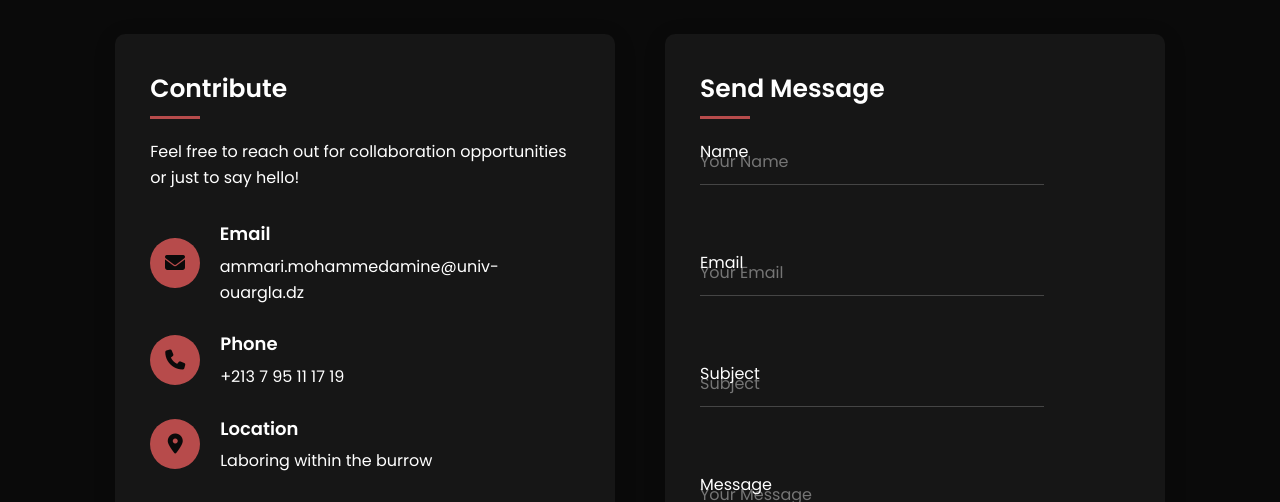
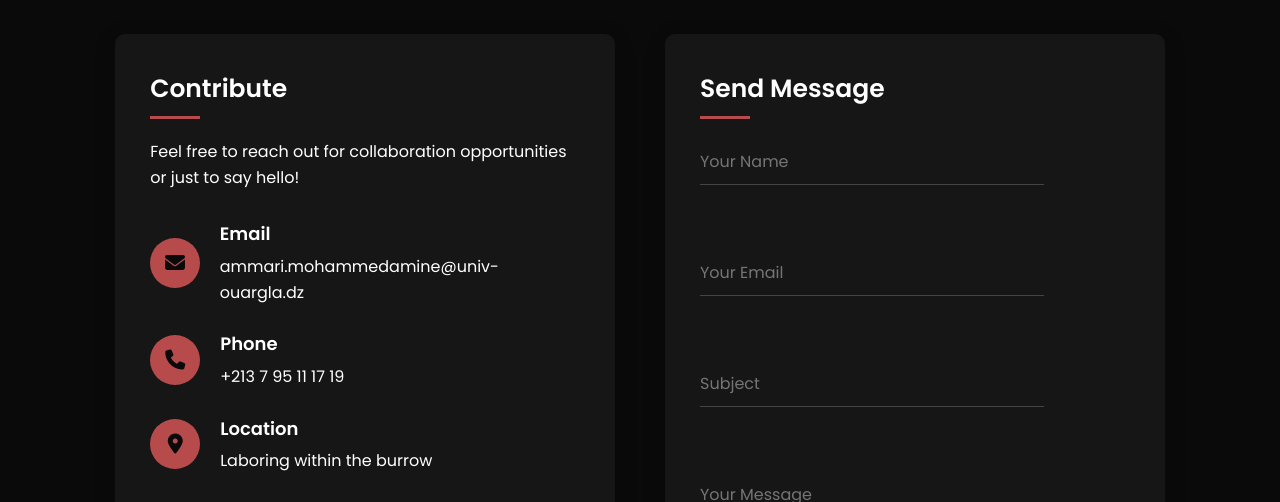
Before and after one commit to its-Uncle-Pecos/Uncle-Pecos.Portfolio, a plain HTML site: page index.html in a window 1280 px wide. Shown: the part 2580-3082 px from the top of the page. Drawn offline with Linux system fonts and the light colour scheme.

Commit message:
Update index.html

```diff
--- a/index.html
+++ b/index.html
@@ -7,11 +7,11 @@
     <meta name="keywords" content="portfolio, web development, Ammari Amine, Uncle Pecos">
     <link rel="stylesheet" href="https://cdnjs.cloudflare.com/ajax/libs/font-awesome/6.5.2/css/all.min.css">
     <link rel="stylesheet" href="styles.css">
-    <title>Ammari Amine | Portfolio</title>
+    <title> Ammari Amine </title>
 </head>
 <body>
     <header id="header">
-        <a href="#" class="logo">AMMARI AMINE</a>
+        <a href="#" class="logo"> AMMARI AMINE</a>
         <nav id="navbar">
             <a href="#home" class="nav-link active" data-section="home">Home</a>
             <a href="#skills" class="nav-link" data-section="skills">Skills</a>
@@ -175,22 +175,22 @@
                     <div class="form-row">
 
                         <div class="form-group">
-                            <label for="name">Name</label>
+                            <label for="name"> </label>
                             <input type="text" id="name" placeholder="Your Name" required>
                         </div>
 
                         <div class="form-group">
-                            <label for="email">Email</label>
+                            <label for="email"> </label>
                             <input type="email" id="email" placeholder="Your Email" required>
                         </div>
 
                         <div class="form-group">
-                        <label for="subject">Subject</label>
+                        <label for="subject"> </label>
                         <input type="text" id="subject" placeholder="Subject" required>
                     </div>
 
                         <div class="form-group">
-                            <label for="message">Message</label>
+                            <label for="message"> </label>
                             <textarea id="message" rows="5" placeholder="Your Message" required></textarea>
                         </div>
 
@@ -226,7 +226,7 @@
         section.style.transform = 'translateY(0)';
 
             // Typing effect
-            const typingText = document.querySelector('.typing-text');
+            const typingText = document.querySelector('typing-text');
             const words = ['Software Engineer', 'Electrical Engineer'];
             let wordIndex = 0;
             let charIndex = 0;
```
